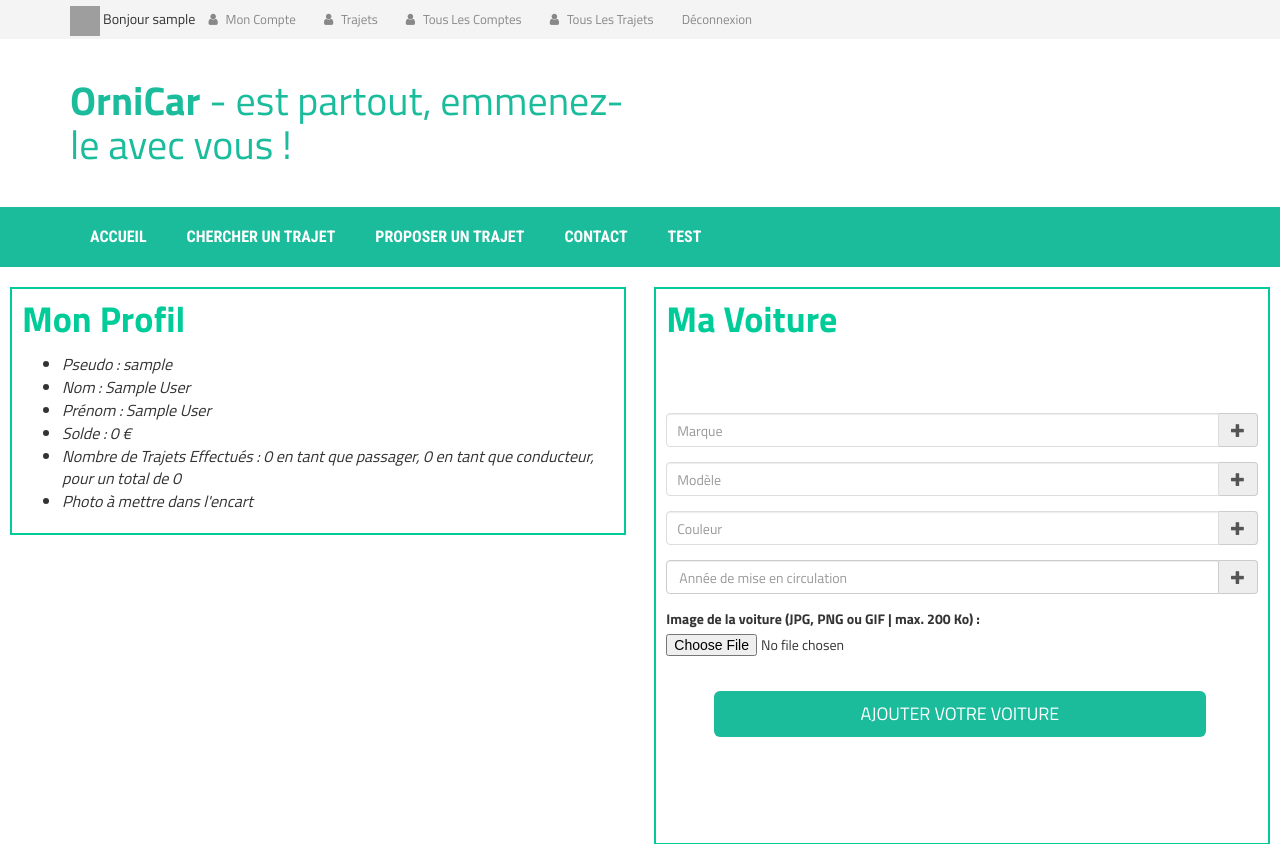
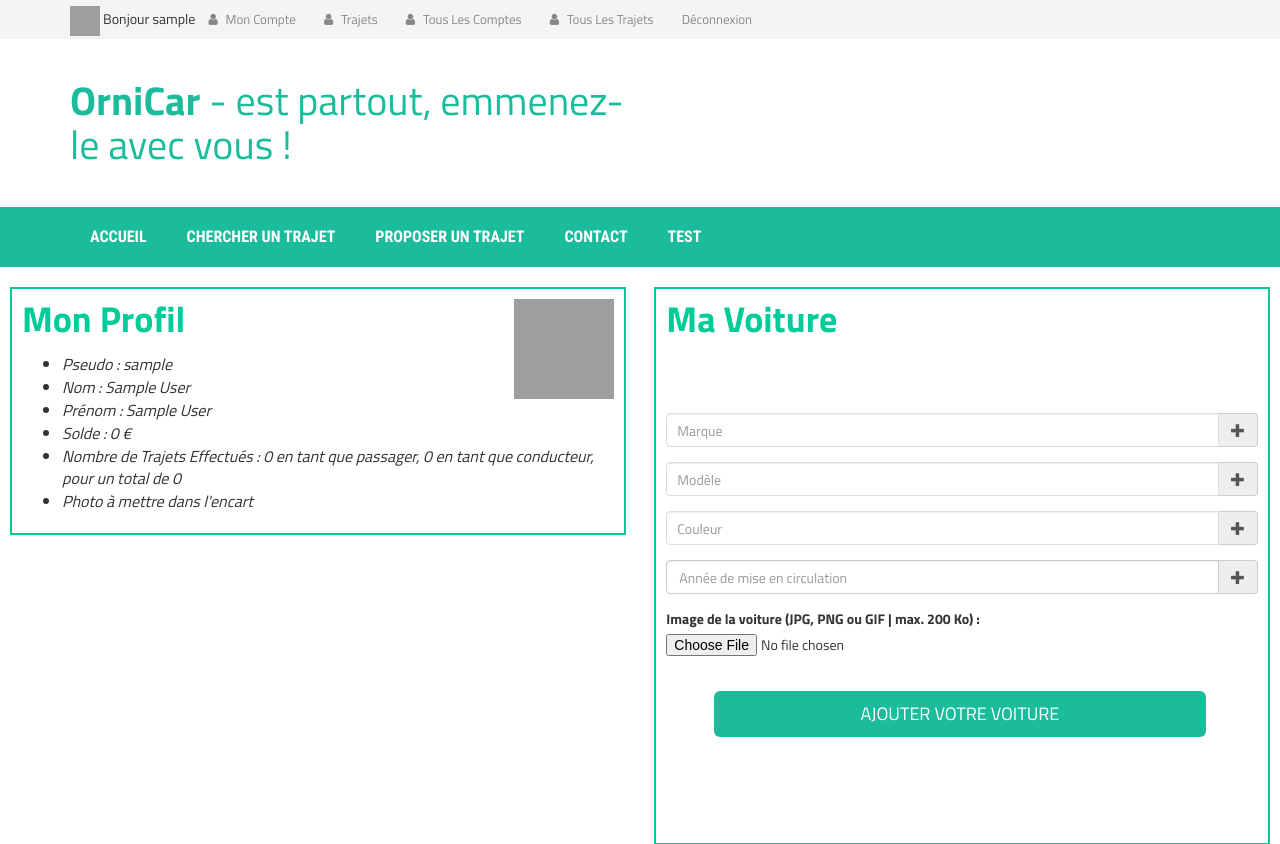
Before and after one commit to Wolfsister/SpartanProjectDDOrniCar, a PHP site: page /code/compte.php in a window 1280 px wide. Shown: the top 844 px of the page. Run offline with PHP 8.4, Linux system fonts and the light colour scheme; the visitor is signed in with stand-in values (Sample User, id 1); data that the repository does not hold is empty; some libraries are stand-ins or nearby versions; grey boxes are pictures that could not be loaded.

Commit message:
Ajout de l'image dans la case profil de mon compte

```diff
--- a/PhpSpartanProject/code/fonctions.php
+++ b/PhpSpartanProject/code/fonctions.php
@@ -323,4 +323,8 @@ function nombrePlacesRestantes($idTrajet){
     return $nbPlacesRestantes;
 }
 
+//function lienImageUser($pseudo){
+//   $lien='../ressources/'
+//}
+
 ?>
--- a/PhpSpartanProject/code/profil.php
+++ b/PhpSpartanProject/code/profil.php
@@ -18,7 +18,10 @@ $photo = '../ressources/imagesProfiles/' . $_SESSION['pseudo'] . '.jpg';
 ?>
 
 <section id='profilMonCompte'>
+    <img class="ImageProfilMonCompte"  src='../ressources/imagesProfiles/<?php echo $pseudo . ".jpg"; ?>' alt='Image de Profil'/>
+
     <h1>Mon Profil </h1>
+
     <ul>
         <li>Pseudo : <?php echo $pseudo; ?></li>
         <li>Nom : <?php echo $nom; ?></li>
--- a/PhpSpartanProject/code/style.css
+++ b/PhpSpartanProject/code/style.css
@@ -33,7 +33,7 @@
     border-width: 2px;
     border-color: #00cc99;
     margin-right: 25px;
-    margin-top:20px;
+    margin-top: 20px;
     margin-bottom:20px;
     float:right;
     padding-left: 10px;
@@ -62,6 +62,15 @@
 .boutonDenisDorianAjouterVoitureZoheir{
     width:80%;
     margin-left: 63px;
+}
+
+.ImageProfilMonCompte{
+    float: right;
+    margin-right: 0px;
+    margin-top: 0px;
+    width: 100px;
+    height: 100px;
+    z-index: 3;
 }
 
 // Fin des ajouts par Denis
--- a/PhpSpartanProject/communication/AVoirPlusTard.txt
+++ b/PhpSpartanProject/communication/AVoirPlusTard.txt
@@ -6,7 +6,7 @@ Priorité : 1 important, 2 moins important..etc
 
 11111111- Ajouter colonnes autoroute 1 ou 0, et nbPlaces dans table trajet. Donc aussi refaire formulaire proposition trajet ainsi que la fonction insert into trajet !
 
-1- addVoiture que si le monsieur souhaite ajouter une voiture !!!!
+1- addVoiture que si le monsieur souhaite ajouter une voiture !!!! (js onClick)
 
 1- Corriger date dans la proposition d'un trajet
 
```
